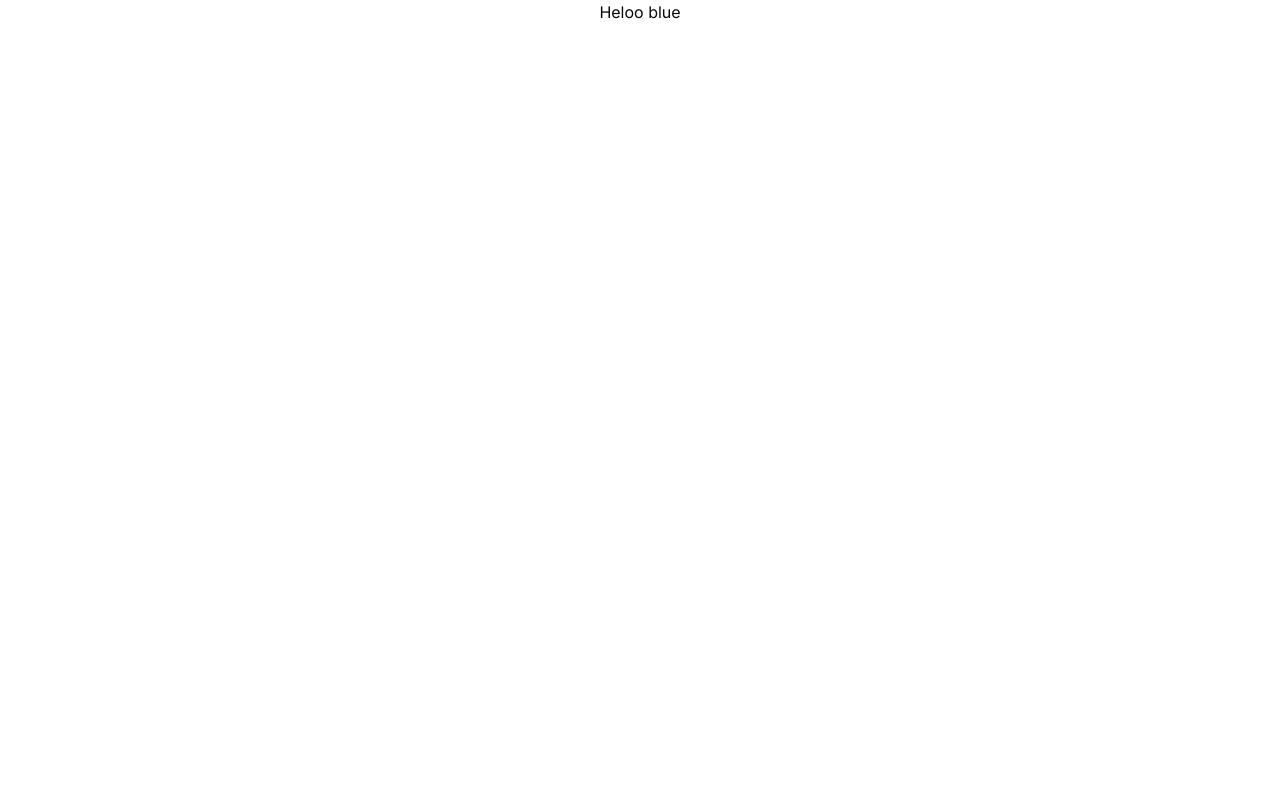
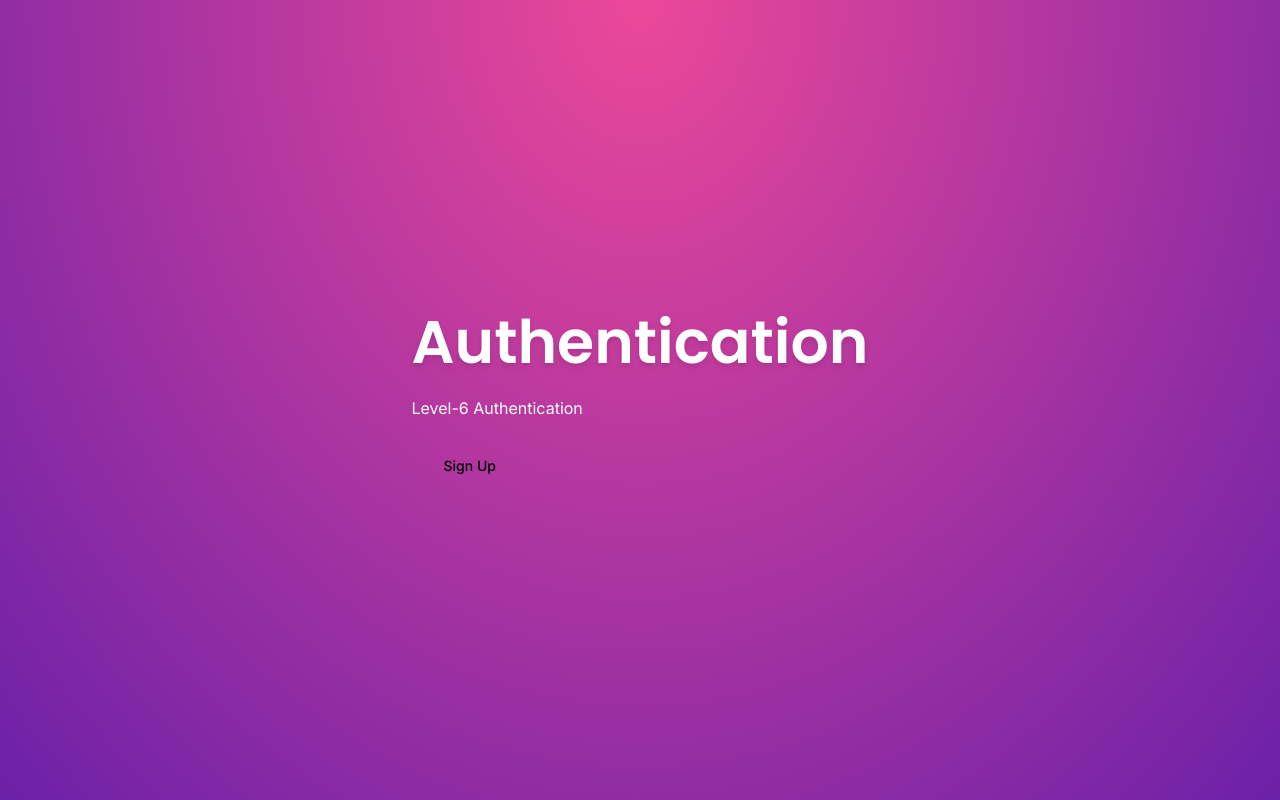
Before and after one commit to srikar298c/Authentication, a Next.js app in the folder level-6/: page / in a window 1280 px wide. Built offline with nearby package versions, Linux system fonts and the light colour scheme.

Commit message:
changes in page

```diff
--- a/level-6/app/globals.css
+++ b/level-6/app/globals.css
@@ -1,94 +1,37 @@
 @tailwind base;
 @tailwind components;
 @tailwind utilities;
+html,
+body,
+:root {
+  height: 100%;
+}
 
-@layer base {
+:root {
+  --foreground-rgb: 0, 0, 0;
+  --background-start-rgb: 214, 219, 220;
+  --background-end-rgb: 255, 255, 255;
+}
+
+@media (prefers-color-scheme: dark) {
   :root {
-    --background: 0 0% 100%;
-    --foreground: 0 0% 3.9%;
-
-    --card: 0 0% 100%;
-    --card-foreground: 0 0% 3.9%;
-
-    --popover: 0 0% 100%;
-    --popover-foreground: 0 0% 3.9%;
-
-    --primary: 0 0% 9%;
-    --primary-foreground: 0 0% 98%;
-
-    --secondary: 0 0% 96.1%;
-    --secondary-foreground: 0 0% 9%;
-
-    --muted: 0 0% 96.1%;
-    --muted-foreground: 0 0% 45.1%;
-
-    --accent: 0 0% 96.1%;
-    --accent-foreground: 0 0% 9%;
-
-    --destructive: 0 84.2% 60.2%;
-    --destructive-foreground: 0 0% 98%;
-
-    --border: 0 0% 89.8%;
-    --input: 0 0% 89.8%;
-    --ring: 0 0% 3.9%;
-
-    --radius: 0.5rem;
-  }
-
-  .dark {
-    --background: 0 0% 3.9%;
-    --foreground: 0 0% 98%;
-
-    --card: 0 0% 3.9%;
-    --card-foreground: 0 0% 98%;
-
-    --popover: 0 0% 3.9%;
-    --popover-foreground: 0 0% 98%;
-
-    --primary: 0 0% 98%;
-    --primary-foreground: 0 0% 9%;
-
-    --secondary: 0 0% 14.9%;
-    --secondary-foreground: 0 0% 98%;
-
-    --muted: 0 0% 14.9%;
-    --muted-foreground: 0 0% 63.9%;
-
-    --accent: 0 0% 14.9%;
-    --accent-foreground: 0 0% 98%;
-
-    --destructive: 0 62.8% 30.6%;
-    --destructive-foreground: 0 0% 98%;
-
-    --border: 0 0% 14.9%;
-    --input: 0 0% 14.9%;
-    --ring: 0 0% 83.1%;
+    --foreground-rgb: 255, 255, 255;
+    --background-start-rgb: 0, 0, 0;
+    --background-end-rgb: 0, 0, 0;
   }
 }
 
-@layer base {
-  * {
-    @apply border-border;
-  }
-  body {
-    @apply bg-background text-foreground antialiased;
+body {
+  color: rgb(var(--foreground-rgb));
+  background: linear-gradient(
+          to bottom,
+          transparent,
+          rgb(var(--background-end-rgb))
+  ) rgb(var(--background-start-rgb));
+}
+
+@layer utilities {
+  .text-balance {
+    text-wrap: balance;
   }
 }
-
-@layer components {
-  .navLink {
-    @apply md:!justify-start space-x-2 md:!my-1.5 !px-3 w-full;
-  }
-
-  .menuItem {
-    @apply dark:hover:bg-[#3C3C3C] !cursor-pointer flex items-center gap-x-2 !px-4 !py-3.5 !m-1.5 !rounded-lg font-medium;
-  }
-
-  .postOption {
-    @apply flex items-center justify-center border-b border-zinc-300 dark:border-neutral-700 text-sm font-medium w-full;
-  }
-
-  .dialogContent {
-    @apply bg-white dark:bg-neutral-800 !p-0 overflow-hidden !gap-0;
-  }
-}
--- a/level-6/app/layout.tsx
+++ b/level-6/app/layout.tsx
@@ -1,22 +1,22 @@
-import type { Metadata } from "next";
-import { Inter } from "next/font/google";
+import type {Metadata} from "next";
+import {Inter} from "next/font/google";
 import "./globals.css";
 
 const inter = Inter({ subsets: ["latin"] });
 
 export const metadata: Metadata = {
-  title: "Level - 6 Authentication",
-  description: "Toolbox for secure Authentication",
+    title: "Create Next App",
+    description: "Generated by create next app",
 };
 
 export default function RootLayout({
-  children,
-}: Readonly<{
+                                       children,
+                                   }: Readonly<{
   children: React.ReactNode;
 }>) {
   return (
-    <html lang="en">
+      <html lang="en">
       <body className={inter.className}>{children}</body>
-    </html>
+      </html>
   );
 }
--- a/level-6/app/page.tsx
+++ b/level-6/app/page.tsx
@@ -1,8 +1,23 @@
+import {Poppins} from "next/font/google"
+import {cn} from "@/lib/utils";
+import {Button} from "@/components/ui/button";
 
+const font = Poppins({
+    subsets: ["latin"],
+    weight: ["600"]
+})
+export default function Home() {
+    return (
+        <>
+            <main
+                className="flex h-full flex-col items-center justify-center bg-[radial-gradient(ellipse_at_top,_var(--tw-gradient-stops))] from-pink-500 to-purple-800">
+                <div className="space-y-6">
+                    <h1 className={cn("text-6xl font semi-bold text-white drop-shadow-md", font.className)}> Authentication</h1>
+                    <p className="text-white">Level-6 Authentication</p>
+                    <div><Button variant="secondary" size={"lg"}>Sign Up</Button></div>
+                </div>
+            </main>
 
-export default function Home() {
-  return (
-      <main className="flex h-full flex-col items-center justify-centerbg-[radial-gradient(ellipe_at_top,_var(--tw-gradient-stops))] from-sky-400 to-blue-800">Heloo blue
-      </main>
-  );
+        </>
+    );
 }
```
